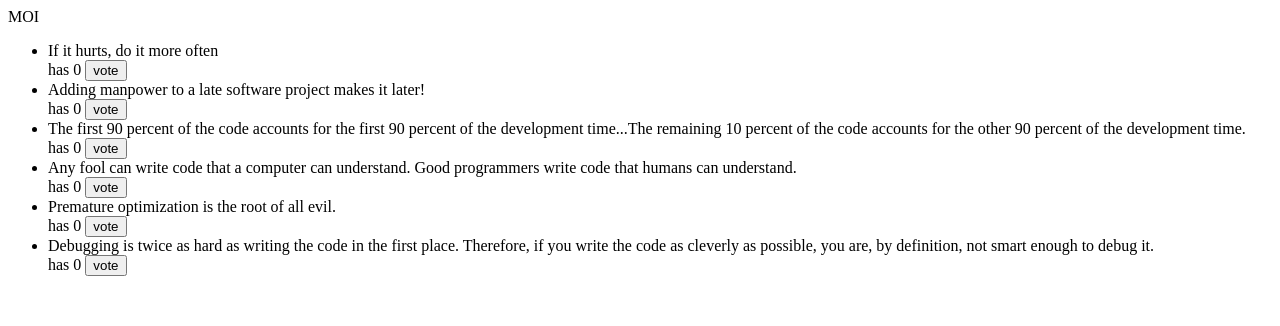
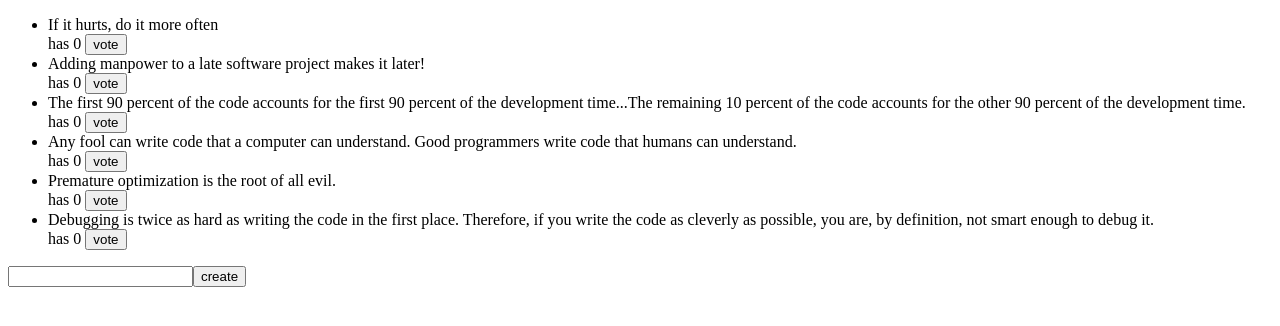
Before and after one commit to turso/FullStack5Redux, a React (Create React App) app: page / in a window 1280 px wide. Shown: the top 326 px of the page. Built offline with nearby package versions, Linux system fonts and the light colour scheme.

Commit message:
tehtava 5.21

```diff
--- a/src/App.js
+++ b/src/App.js
@@ -4,37 +4,13 @@ import AnecdoteList from './components/AnecdoteList';
 
 class App extends React.Component {
   render() {
-    // const anecdotes = this.context.store.getState();
     return (
-      // <div>
-      //   <h2>Anecdotes</h2>
-      //   {anecdotes.map(anecdote => (
-      //     <div key={anecdote.id}>
-      //       <div>{anecdote.content}</div>
-      //       <div>
-      //         has {anecdote.votes}
-      //         <button>vote</button>
-      //       </div>
-      //     </div>
-      //   ))}
-      //   <h2>create new</h2>
-      //   <form>
-      //     <div>
-      //       <input />
-      //     </div>
-      //     <button>create</button>
-      //   </form>
-      // </div>
       <div>
+        <AnecdoteList />
         <AnecdoteForm />
-        <AnecdoteList />
       </div>
     );
   }
 }
 
-// App.contextType = {
-//   store: PropTypes.object
-// };
-
 export default App;
--- a/src/actionCreators.js
+++ b/src/actionCreators.js
@@ -1,8 +1,20 @@
+const getId = () => (1000000 * Math.random()).toFixed(0);
+
 export default {
   addVote(id) {
     return {
       type: 'ADD_VOTE',
       data: { id }
     };
+  },
+  anecdoteCreation(content) {
+    return {
+      type: 'NEW_ANECDOTE',
+      data: {
+        content,
+        id: getId(),
+        votes: 0
+      }
+    };
   }
 };
--- a/src/components/AnecdoteForm.js
+++ b/src/components/AnecdoteForm.js
@@ -1,9 +1,35 @@
 import React from 'react';
+import PropTypes from 'prop-types';
+import actionFor from '../actionCreators';
 
 class AnecdoteForm extends React.Component {
+  componentDidMount() {
+    const { store } = this.context;
+    this.unsubscribe = store.subscribe(() => this.forceUpdate());
+  }
+
+  componentWillUnmount() {
+    this.unsubscribe();
+  }
+
+  addAnecdote = event => {
+    event.preventDefault();
+    this.context.store.dispatch(actionFor.anecdoteCreation(event.target.anecdote.value));
+    event.target.anecdote.value = '';
+  };
+
   render() {
-    return <div>MOI</div>;
+    return (
+      <form onSubmit={this.addAnecdote}>
+        <input name="anecdote" />
+        <button>create</button>
+      </form>
+    );
   }
 }
 
+AnecdoteForm.contextTypes = {
+  store: PropTypes.object
+};
+
 export default AnecdoteForm;
--- a/src/components/AnecdoteList.js
+++ b/src/components/AnecdoteList.js
@@ -7,7 +7,6 @@ class AnecdoteList extends React.Component {
   componentDidMount() {
     const { store } = this.context;
     this.unsubscribe = store.subscribe(() => this.forceUpdate());
-    console.log('STORE', store);
   }
 
   componentWillUnmount() {
@@ -16,7 +15,6 @@ class AnecdoteList extends React.Component {
 
   addVote = id => e => {
     this.context.store.dispatch(actionFor.addVote(id));
-    console.log('THIS:PROPS:STORE', this.context.store);
     console.log('ID', id);
   };
 
--- a/src/reducer.js
+++ b/src/reducer.js
@@ -31,6 +31,8 @@ const AnecdoteReducer = (state = initialState, action) => {
       const changedAnecdote = { ...anecdoteToUpdate, votes: anecdoteToUpdate.votes + 1 };
 
       return state.map(anecdote => (anecdote.id !== id ? anecdote : changedAnecdote));
+    case 'NEW_ANECDOTE':
+      return [...state, action.data];
     default:
       return state;
   }
```
